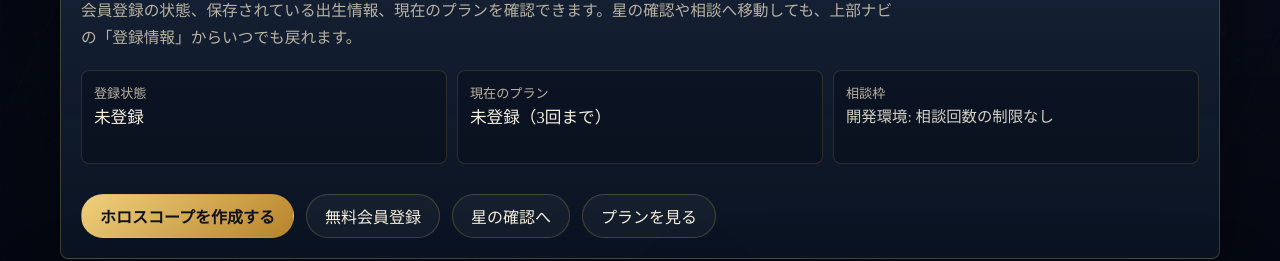
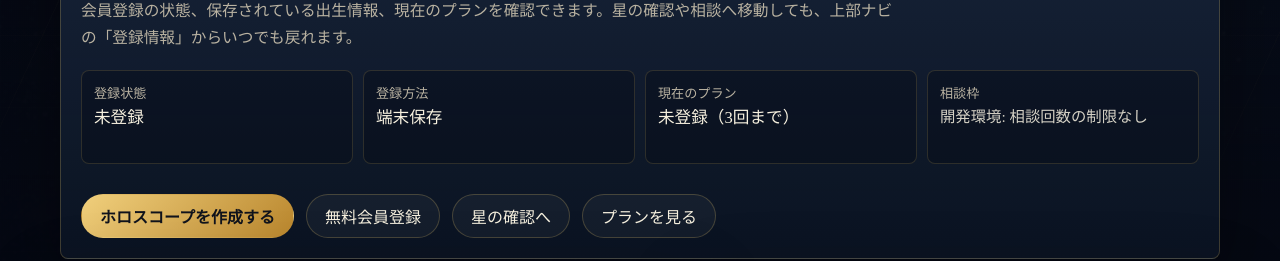
Before and after one commit to dkagawa-lab/hoshiyomi, a Next.js app: page /account in a window 1280 px wide. Shown: the part 253-514 px from the top of the page. Built offline with nearby package versions, Linux system fonts and the light colour scheme; no server answers.

Commit message:
Show registration method on account

```diff
--- a/app/globals.css
+++ b/app/globals.css
@@ -2960,7 +2960,7 @@ textarea:focus {
 
 .account-status-strip {
   display: grid;
-  grid-template-columns: repeat(3, minmax(0, 1fr));
+  grid-template-columns: repeat(4, minmax(0, 1fr));
   gap: 10px;
 }
 
@@ -2999,7 +2999,7 @@ textarea:focus {
   font-size: 1.04rem;
 }
 
-.account-status-strip div:nth-child(3) strong {
+.account-status-strip div:nth-child(4) strong {
   color: rgba(247, 241, 223, 0.86);
   font-size: 0.96rem;
 }
--- a/components/AccountPanel.tsx
+++ b/components/AccountPanel.tsx
@@ -109,6 +109,7 @@ export function AccountPanel() {
     : { href: "/m", label: "ホロスコープを作成する" };
   const nextStepLinks = buildAccountNextStepLinks(account);
   const referralLink = account.referralCode && shareOrigin ? `${shareOrigin}/register?ref=${encodeURIComponent(account.referralCode)}&returnTo=/account` : "";
+  const registrationMethod = resolveRegistrationMethod(account.clientUserId);
 
   async function copyReferral() {
     if (!account.referralCode) return;
@@ -189,6 +190,10 @@ export function AccountPanel() {
           <div>
             <span>登録状態</span>
             <strong>{account.member ? "会員登録済み" : "未登録"}</strong>
+          </div>
+          <div>
+            <span>登録方法</span>
+            <strong>{registrationMethod}</strong>
           </div>
           <div>
             <span>現在のプラン</span>
@@ -347,6 +352,13 @@ function AccountRow({ label, value }: { label: string; value: string }) {
   );
 }
 
+function resolveRegistrationMethod(clientUserId: string) {
+  if (!clientUserId) return "未確認";
+  if (clientUserId.startsWith("line:")) return "LINE";
+  if (clientUserId.startsWith("auth:")) return "メール / Google";
+  return "端末保存";
+}
+
 function readStoredBirth() {
   return readStorageJson<BirthInput>("localStorage", "hoshiyomi:birth") ?? readStorageJson<BirthInput>("sessionStorage", "hoshiyomi:birth");
 }
```
